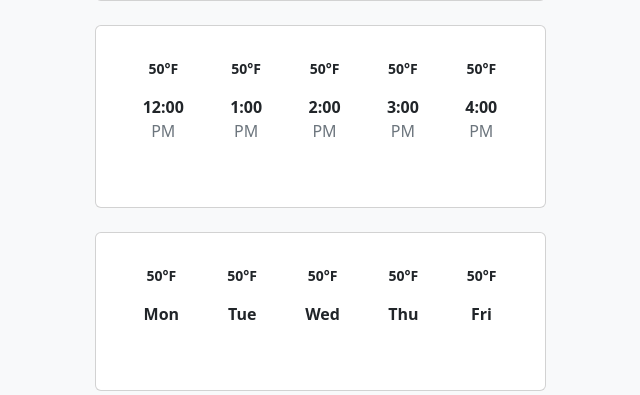
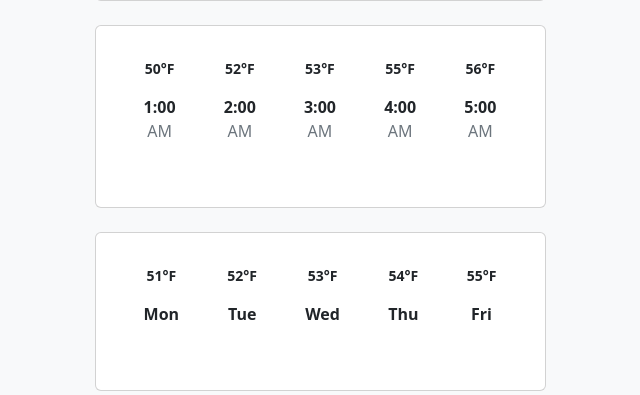
Before and after one commit to colmak/Weathered-Weather-App, a Django app: page / in a window 1280 px wide. Shown: the part 458-853 px from the top of the page, without its empty margins (320-960 px from the left). Run offline with Django 4.2, Linux system fonts and the light colour scheme.

Commit message:
Data updates

```diff
--- a/templates/weathered/index.html
+++ b/templates/weathered/index.html
@@ -79,32 +79,32 @@
                             <div class="flex-column">
                                 <p class="small"><strong>50°F</strong></p>
                                 {# icon#}
-                                <p class="mb-0"><strong>12:00</strong></p>
-                                <p class="mb-0 text-muted">PM</p>
+                                <p class="mb-0"><strong>1:00</strong></p>
+                                <p class="mb-0 text-muted">AM</p>
                             </div>
                             <div class="flex-column">
-                                <p class="small"><strong>50°F</strong></p>
+                                <p class="small"><strong>52°F</strong></p>
                                 {# icon #}
-                                <p class="mb-0"><strong>1:00</strong></p>
-                                <p class="mb-0 text-muted">PM</p>
+                                <p class="mb-0"><strong>2:00</strong></p>
+                                <p class="mb-0 text-muted">AM</p>
                             </div>
                             <div class="flex-column">
-                                <p class="small"><strong>50°F</strong></p>
+                                <p class="small"><strong>53°F</strong></p>
                                 {# icon #}
-                                <p class="mb-0"><strong>2:00</strong></p>
-                                <p class="mb-0 text-muted">PM</p>
+                                <p class="mb-0"><strong>3:00</strong></p>
+                                <p class="mb-0 text-muted">AM</p>
                             </div>
                             <div class="flex-column">
-                                <p class="small"><strong>50°F</strong></p>
+                                <p class="small"><strong>55°F</strong></p>
                                 {# icon #}
-                                <p class="mb-0"><strong>3:00</strong></p>
-                                <p class="mb-0 text-muted">PM</p>
+                                <p class="mb-0"><strong>4:00</strong></p>
+                                <p class="mb-0 text-muted">AM</p>
                             </div>
                             <div class="flex-column">
-                                <p class="small"><strong>50°F</strong></p>
+                                <p class="small"><strong>56°F</strong></p>
                                 {# icon #}
-                                <p class="mb-0"><strong>4:00</strong></p>
-                                <p class="mb-0 text-muted">PM</p>
+                                <p class="mb-0"><strong>5:00</strong></p>
+                                <p class="mb-0 text-muted">AM</p>
                             </div>
                         </div>
 
@@ -116,27 +116,27 @@
                     <div class="card-body p-4">
                         <div class="d-flex justify-content-around text-center mb-4 pb-3 pt-2">
                             <div class="flex-column">
-                                <p class="small"><strong>50°F</strong></p>
+                                <p class="small"><strong>51°F</strong></p>
                                 {# icon #}
                                 <p class="mb-0"><strong>Mon</strong></p>
                             </div>
                             <div class="flex-column">
-                                <p class="small"><strong>50°F</strong></p>
+                                <p class="small"><strong>52°F</strong></p>
                                 {# icon #}
                                 <p class="mb-0"><strong>Tue</strong></p>
                             </div>
                             <div class="flex-column">
-                                <p class="small"><strong>50°F</strong></p>
+                                <p class="small"><strong>53°F</strong></p>
                                 {# icon #}
                                 <p class="mb-0"><strong>Wed</strong></p>
                             </div>
                             <div class="flex-column">
-                                <p class="small"><strong>50°F</strong></p>
+                                <p class="small"><strong>54°F</strong></p>
                                 {# icon #}
                                 <p class="mb-0"><strong>Thu</strong></p>
                             </div>
                             <div class="flex-column">
-                                <p class="small"><strong>50°F</strong></p>
+                                <p class="small"><strong>55°F</strong></p>
                                 {# icon #}
                                 <p class="mb-0"><strong>Fri</strong></p>
                             </div>
```
